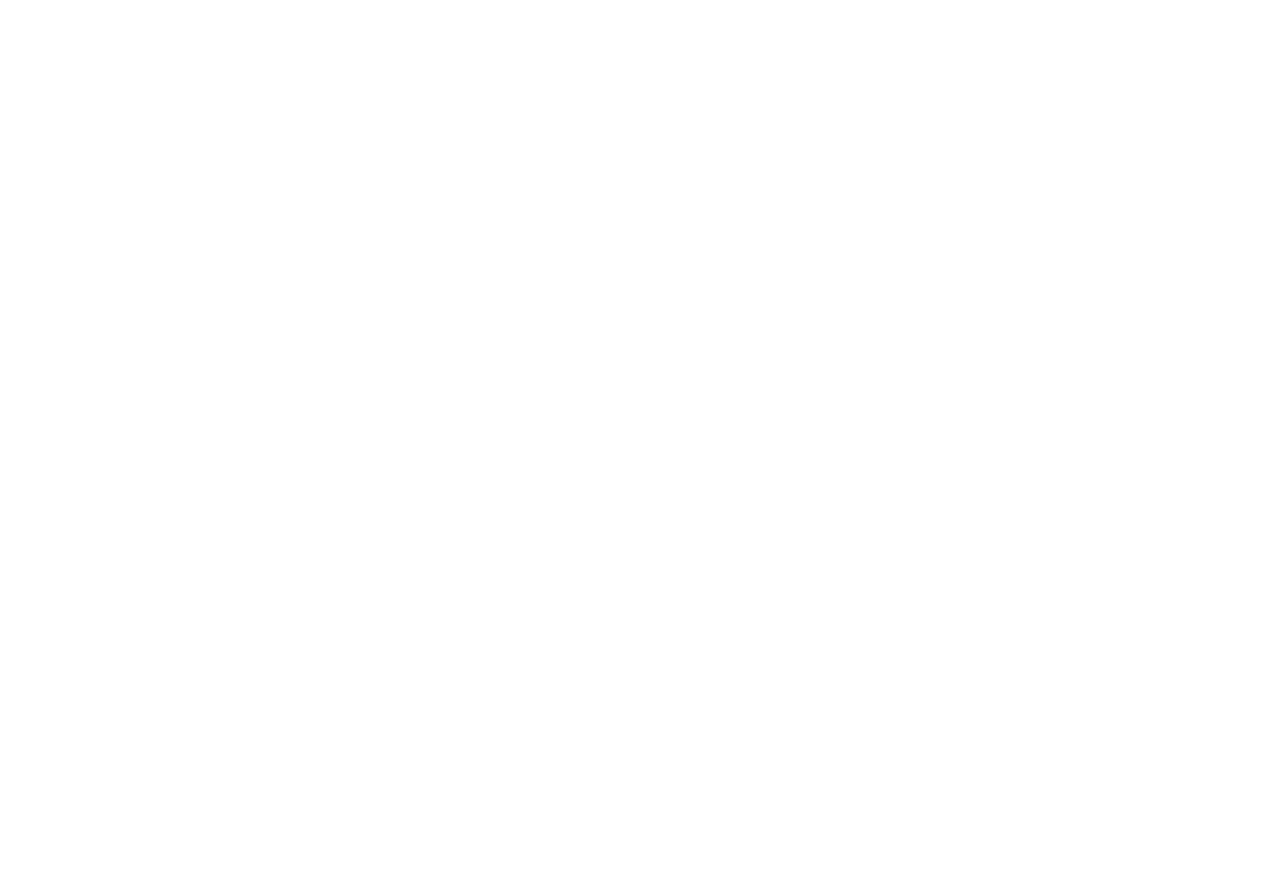
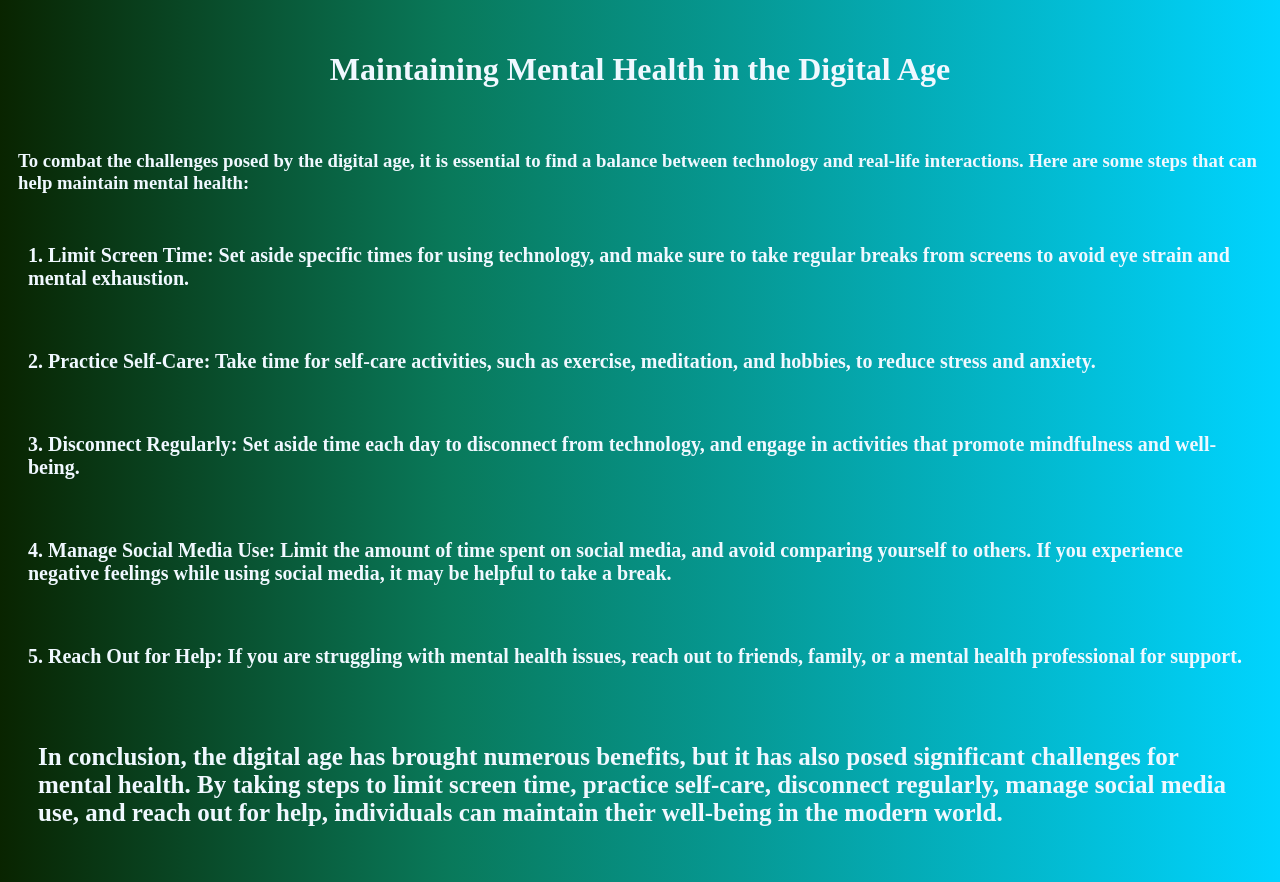
Before and after one commit to Prajwalkpl/codefury-website, a plain HTML site: page remedy.html in a window 1280 px wide. Before the commit the page ends 800 px from the top, so only its background shows below. Drawn offline with Linux system fonts and the light colour scheme.

Commit message:
Update remedy.html

```diff
--- a/remedy.html
+++ b/remedy.html
@@ -4,8 +4,23 @@
     <meta charset="UTF-8">
     <meta name="viewport" content="width=device-width, initial-scale=1.0">
     <title>Remedies</title>
+    <style>
+        body{
+        background: rgb(9,36,0);
+background: linear-gradient(90deg, rgba(9,36,0,1) 0%, rgba(9,121,90,1) 35%, rgba(0,212,255,1) 100%);
+      }
+    </style>
 </head>
 <body>
+   <h1 style="text-align: center;color: aliceblue;;padding: 30px;"> Maintaining Mental Health in the Digital Age</h1>
+<h3 style="color: aliceblue;padding: 10px">To combat the challenges posed by the digital age, it is essential to find a balance between technology and real-life interactions. Here are some steps that can help maintain mental health:</h3>
+
+<h3 style="color: aliceblue;font-size: 20px;padding: 20px">1. Limit Screen Time: Set aside specific times for using technology, and make sure to take regular breaks from screens to avoid eye strain and mental exhaustion.</h3>
+<h3 style="color: aliceblue;font-size: 20px;padding: 20px">2. Practice Self-Care: Take time for self-care activities, such as exercise, meditation, and hobbies, to reduce stress and anxiety.</h3>
+<h3 style="color: aliceblue;font-size: 20px;padding: 20px">3. Disconnect Regularly: Set aside time each day to disconnect from technology, and engage in activities that promote mindfulness and well-being.</h3>
+<h3 style="color: aliceblue;font-size: 20px;padding: 20px">4. Manage Social Media Use: Limit the amount of time spent on social media, and avoid comparing yourself to others. If you experience negative feelings while using social media, it may be helpful to take a break.</h3>
+<h3 style="color: aliceblue;font-size: 20px;padding: 20px">5. Reach Out for Help: If you are struggling with mental health issues, reach out to friends, family, or a mental health professional for support.</h3>
+<h3 style="color: aliceblue;padding: 30px;font-size: 25px;">In conclusion, the digital age has brought numerous benefits, but it has also posed significant challenges for mental health. By taking steps to limit screen time, practice self-care, disconnect regularly, manage social media use, and reach out for help, individuals can maintain their well-being in the modern world.</h3>
 
 </body>
 </html>
```
